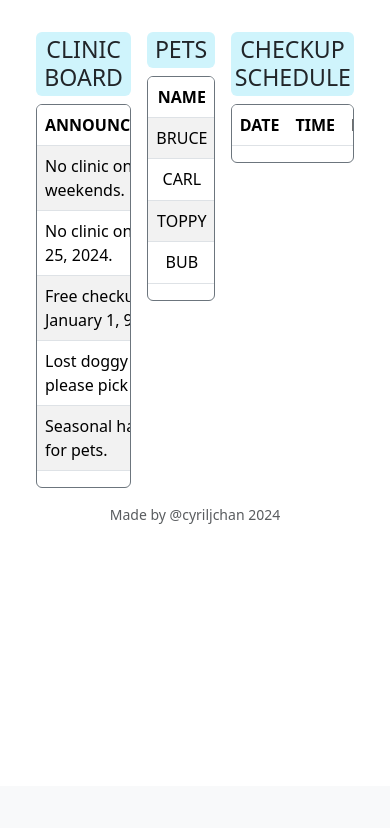
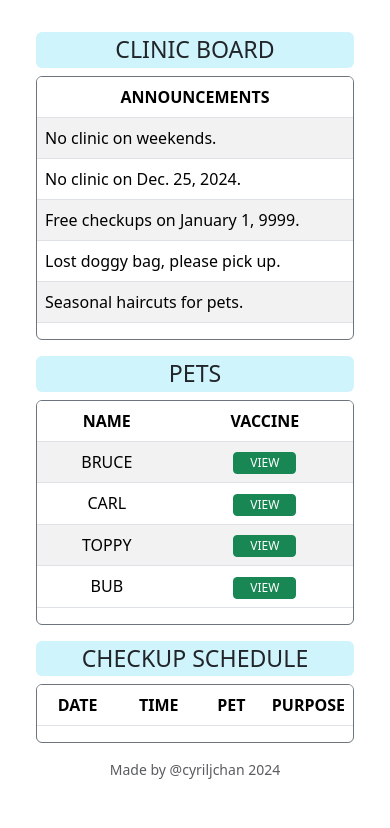
Before and after one commit to cyriljchan/cs50x-project, a Flask app: page / in a window 390 px wide. Shown: the part 58-886 px from the top of the page. Before the commit the page ends 582 px from the top, so only its background shows below. Run offline with Flask 3, Linux system fonts and the light colour scheme; a user stored in the database is signed in; data comes from the database, SQL or seed files in the repository; lists and menus that the app fills with data are empty.

Commit message:
Update index.html
added responsiveness to columns

```diff
--- a/templates/index.html
+++ b/templates/index.html
@@ -5,7 +5,7 @@
 {% block main %}
 
 <div class="m-3 row g-3">
-    <div class="col-4">
+    <div class="col-lg-4 col-sm-12">
         <h3 class="p-1 bg-info-subtle rounded text-center">CLINIC BOARD</h3>
         <div class="border border-secondary rounded overflow-hidden">
             <table class="table table-striped">
@@ -20,7 +20,7 @@
     </div>
 
     {% if session["user_type"] == 'client' %}
-    <div class="col-3">
+    <div class="col-lg-3 col-sm-12">
         <h3 class="p-1 bg-info-subtle rounded text-center">PETS</h3>
         <div class="border border-secondary rounded overflow-hidden">
             <table class="table table-striped text-center">
@@ -48,9 +48,9 @@
     {% endif %}
 
     {%  if session["user_type"] == 'dvm' %}
-    <div class="col-8">
+    <div class="col-lg-8 col-sm-12">
     {% else %}
-    <div class="col-5">
+    <div class="col-lg-5 col-sm-12">
     {% endif %}
         <h3 class="p-1 bg-info-subtle rounded text-center">CHECKUP SCHEDULE</h3>
         <div class="border border-secondary rounded overflow-hidden">
```
